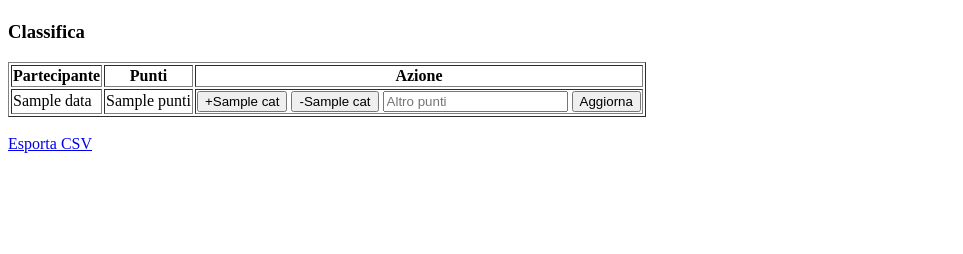
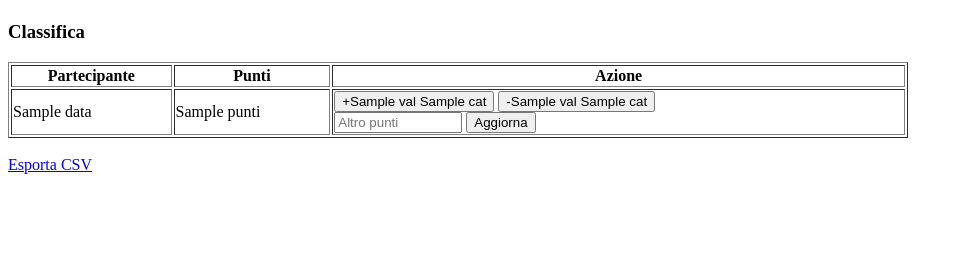
Before and after one commit to abramoibrahim09/sc3, a Flask app: template templates/admin.html in a window 1280 px wide. Shown: the part 46-300 px from the top of the page, without its empty margins (0-963 px from the left). Run offline with Flask 3, Linux system fonts and the light colour scheme; the template is opened without the code that fills it: most values are stand-ins (such as "Sample title", 1, 10 or a date in 2020).

Commit message:
admin.html

```diff
--- a/templates/admin.html
+++ b/templates/admin.html
@@ -1,13 +1,7 @@
 <!DOCTYPE html>
-<html>
-<head>
-<title>Admin - Scommesse Classe</title>
-<script src="https://code.jquery.com/jquery-3.6.0.min.js"></script>
-</head>
-<body>
 <h2>Benvenuto {{ user }} (Admin)</h2>
 <h3>Classifica</h3>
-<table border="1">
+<table border="1" style="width:100%;max-width:900px">
 <tr>
 <th>Partecipante</th>
 <th>Punti</th>
@@ -18,11 +12,12 @@
 <td>{{ p }}</td>
 <td id="punti-{{ p }}">{{ d['punti'] }}</td>
 <td>
-{% for cat in categorie %}
-<button onclick="aggiorna('{{ p }}','{{ cat }}', {{ categorie[cat] }})">+{{ categorie[cat] }}</button>
-<button onclick="aggiorna('{{ p }}','{{ cat }}', -{{ categorie[cat] }})">-{{ categorie[cat] }}</button>
+{% for cat, val in categorie.items() %}
+<button onclick="aggiorna('{{ p }}','{{ cat }}', {{ val }})">+{{ val }} {{ cat }}</button>
+<button onclick="aggiorna('{{ p }}','{{ cat }}', -{{ val }})">-{{ val }} {{ cat }}</button>
 {% endfor %}
-<input type="number" id="manual-{{ p }}" placeholder="Altro punti">
+<br>
+<input type="number" id="manual-{{ p }}" placeholder="Altro punti" style="width:120px">
 <button onclick="manual('{{ p }}')">Aggiorna</button>
 </td>
 </tr>
@@ -35,8 +30,10 @@ function aggiorna(partecipante, categoria, punti) {
 $.post("/update_points", {partecipante: partecipante, categoria: categoria, punti: punti}, function(data){
 if(data.status=='success') {
 $('#punti-'+partecipante).text(data.punti);
+} else {
+alert('Errore: ' + (data.message || 'errore sconosciuto'));
 }
-});
+}).fail(function(xhr){ alert('Errore server'); });
 }
 
 
@@ -47,8 +44,10 @@ $.post("/update_points", {partecipante: partecipante, categoria: 'MANUALE', punt
 if(data.status=='success') {
 $('#punti-'+partecipante).text(data.punti);
 $('#manual-'+partecipante).val('');
+} else {
+alert('Errore: ' + (data.message || 'errore'));
 }
-});
+}).fail(function(){ alert('Errore server'); });
 }
 }
 </script>
```
